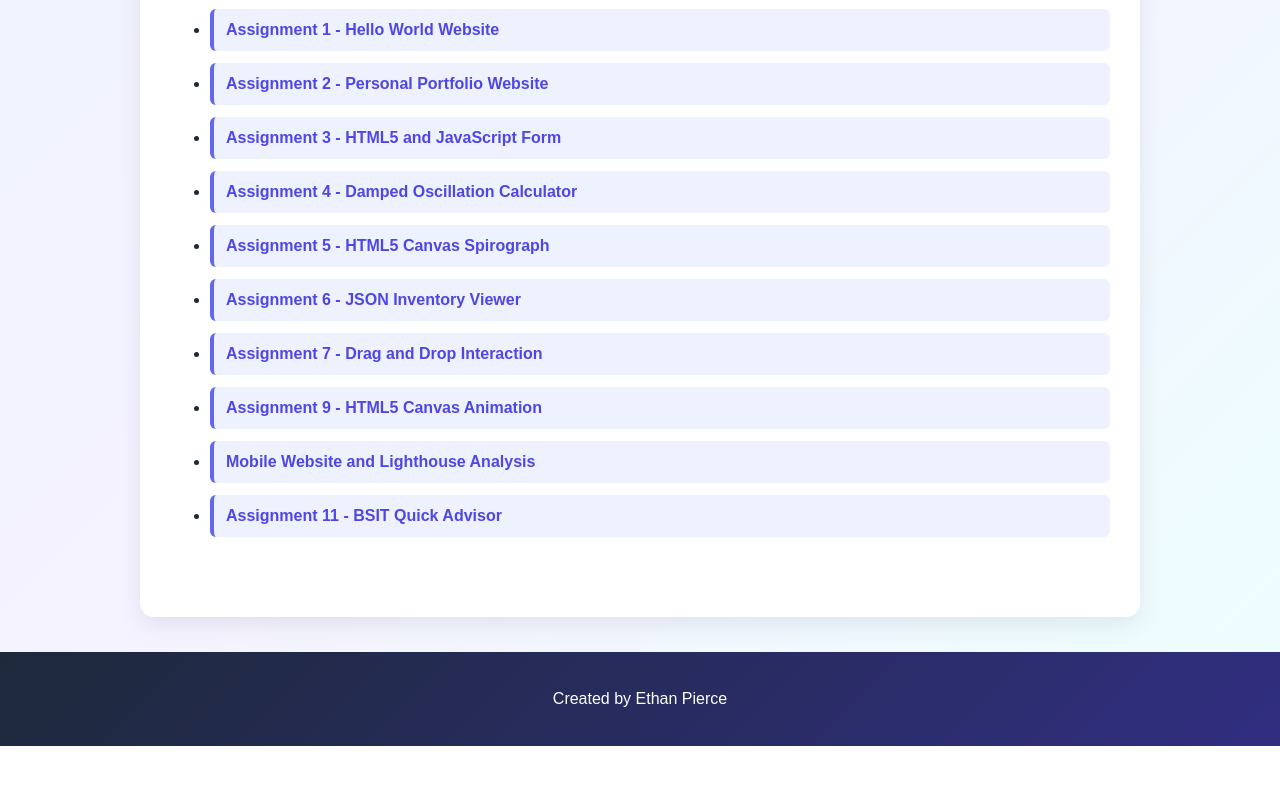
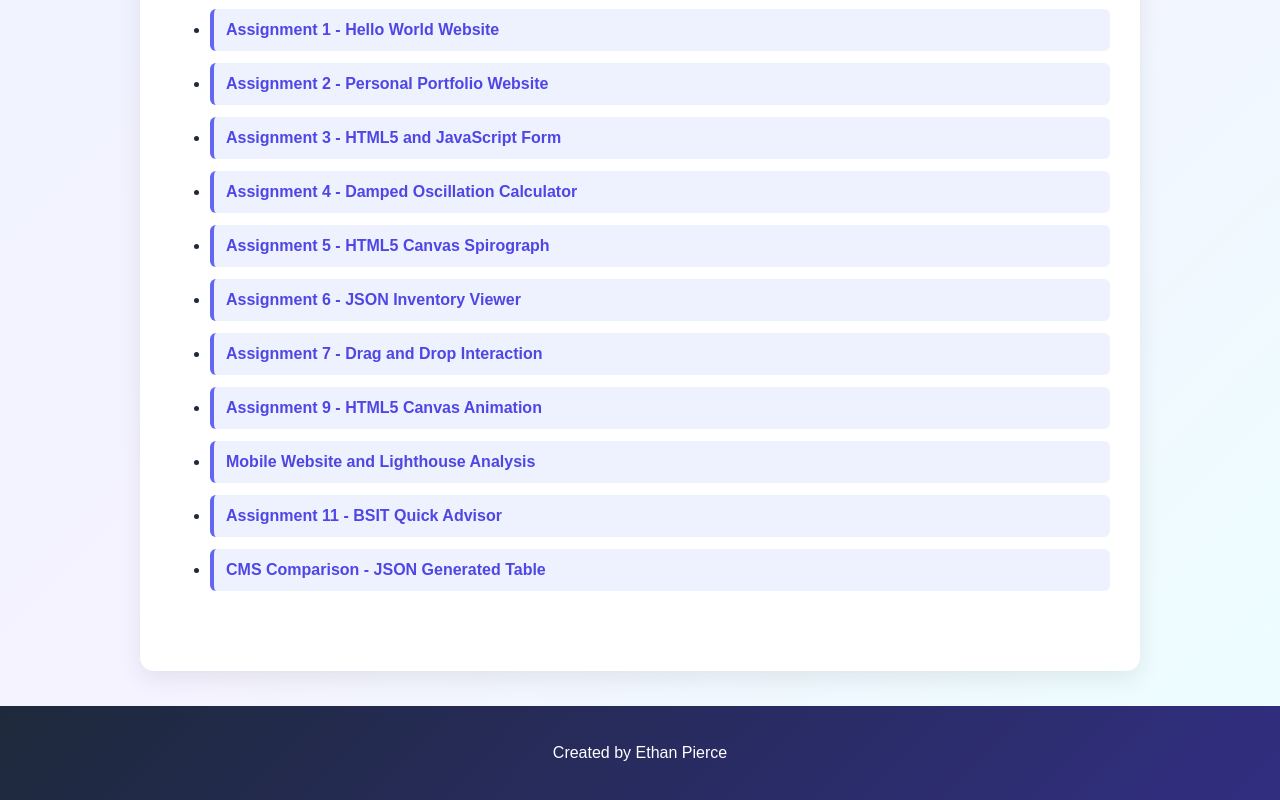
Before and after one commit to Jokesmaster/COP4813, a plain HTML site: page assignments.html in a window 1280 px wide. Shown: the part 389-1189 px from the top of the page. Before the commit the page ends 1135 px from the top, so only its background shows below. Drawn offline with Linux system fonts and the light colour scheme.

Commit message:
Add CMS to Assignments Page

```diff
--- a/assignments.html
+++ b/assignments.html
@@ -100,6 +100,12 @@
                         Assignment 11 - BSIT Quick Advisor
                     </a>
                 </li>
+
+                <li>
+                    <a href="cms.html">
+                        CMS Comparison - JSON Generated Table
+                    </a>
+                </li>
             </ul>
         </section>
     </main>
```
